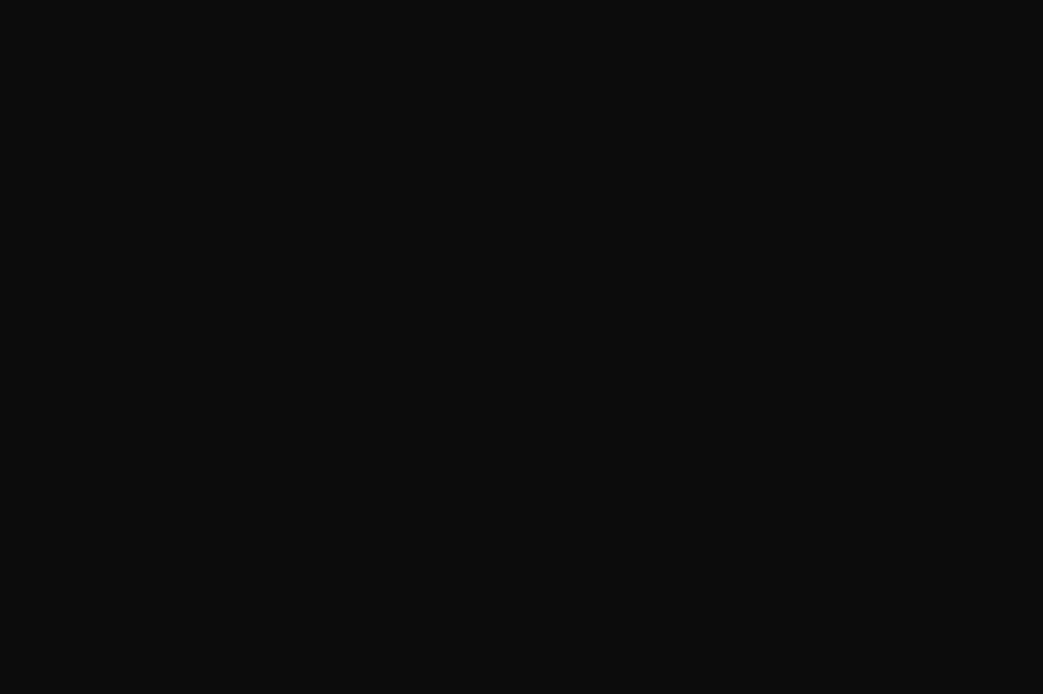
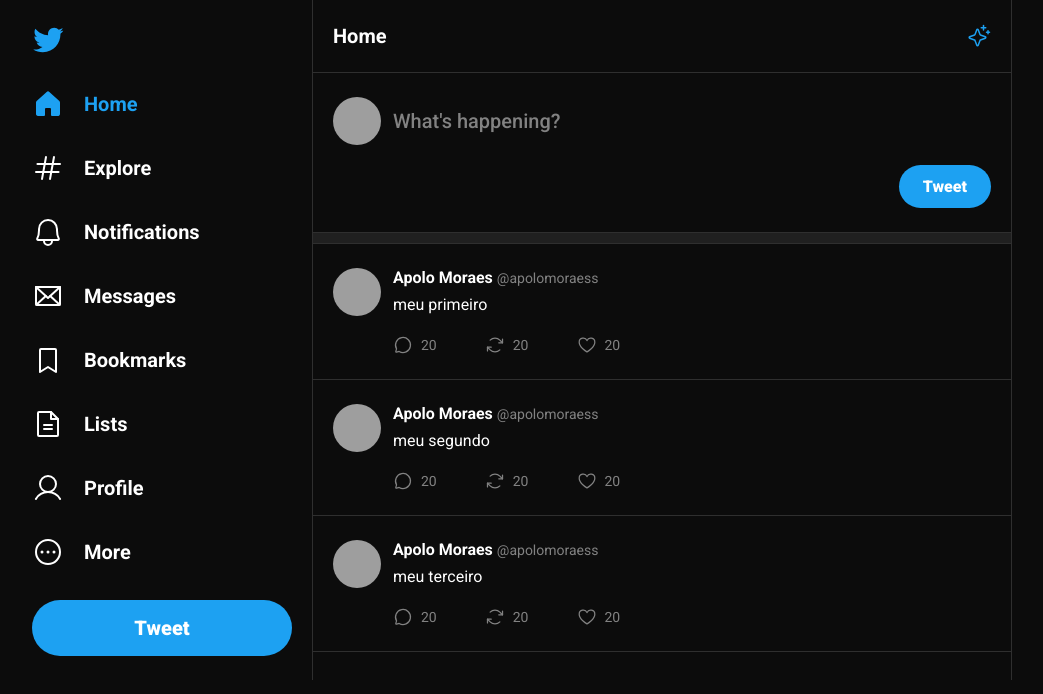
Before and after one commit to apolomoraes/Twitter-UI, a React (Vite) app: page / in a window 1280 px wide. Shown: the top 694 px of the page, without its empty margins (128-1171 px from the left). Built offline with nearby package versions, Linux system fonts and the light colour scheme; grey boxes are pictures that could not be loaded.

Commit message:
finalizado a parte de rotas com o Outlet do react

```diff
--- a/src/components/Sidebar.tsx
+++ b/src/components/Sidebar.tsx
@@ -1,5 +1,5 @@
 import { House, Hash, Bell, Envelope, BookmarkSimple, FileText, User, DotsThreeCircle, Sparkle } from 'phosphor-react'
-import { Link } from 'react-router-dom'
+import { NavLink } from 'react-router-dom'
 import twitterLogo from '../assets/logo-twitter.svg'
 import './Sidebar.css'
 
@@ -9,10 +9,10 @@
       <img className='logo' src={twitterLogo} alt="Logo pássaro azul" />
 
       <nav className='main-navigation' >
-        <Link className='active' to="/" >
+        <NavLink to="/" >
           < House weight='fill' />
           Home
-        </Link>
+        </NavLink>
         <a href="">
           <Hash />
           Explore</a>
--- a/src/layouts/Default.tsx
+++ b/src/layouts/Default.tsx
@@ -1,3 +1,4 @@
+import { Outlet } from "react-router-dom";
 import { Sidebar } from "../components/Sidebar";
 import { router } from "../routes";
 
@@ -8,7 +9,7 @@
       <Sidebar />
 
       <div className='content'>
-
+        <Outlet />
       </div>
     </div>
   )
--- a/src/main.tsx
+++ b/src/main.tsx
@@ -2,12 +2,11 @@
 import ReactDOM from 'react-dom/client'
 
 import './global.css'
-import { Sidebar } from './components/Sidebar'
 import { RouterProvider } from 'react-router-dom'
 import { router } from './routes'
 
 ReactDOM.createRoot(document.getElementById('root') as HTMLElement).render(
   <React.StrictMode>
-
+    <RouterProvider router={router} />
   </React.StrictMode >,
 )
```
Also changed, not shown: src/routes.tsx (+7 -0 lines).
